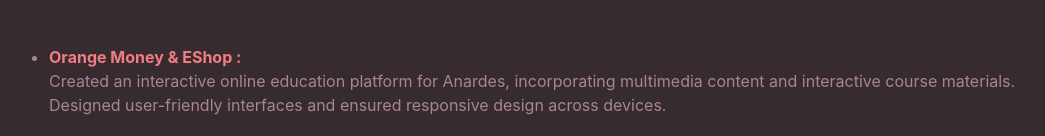
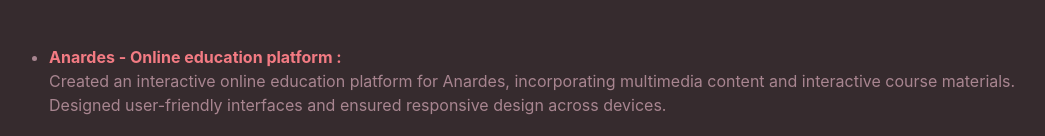
Before and after one commit to ssondoss/me, a plain HTML site: page shared-projects.html in a window 1280 px wide. Shown: the part 517-653 px from the top of the page, without its empty margins (7-1052 px from the left). Drawn offline with nearby package versions, Linux system fonts and the light colour scheme.

Commit message:
titles fixing

```diff
--- a/shared-projects.html
+++ b/shared-projects.html
@@ -82,7 +82,7 @@
 
       <li class="time-line-text pb-5">
         <div class="project">
-          <span class="color-pink font-weight-bold">Orange Money & EShop :
+          <span class="color-pink font-weight-bold">Anardes - Online education platform :
           </span> <br> Created an interactive online education platform for Anardes, incorporating multimedia content
           and interactive course materials.
           <br> Designed user-friendly interfaces and ensured responsive design across devices.
```
